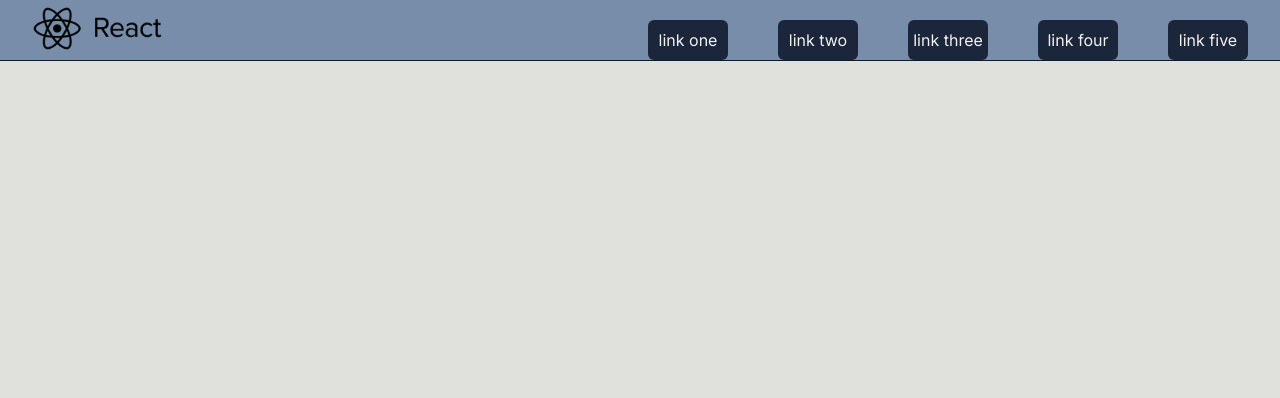
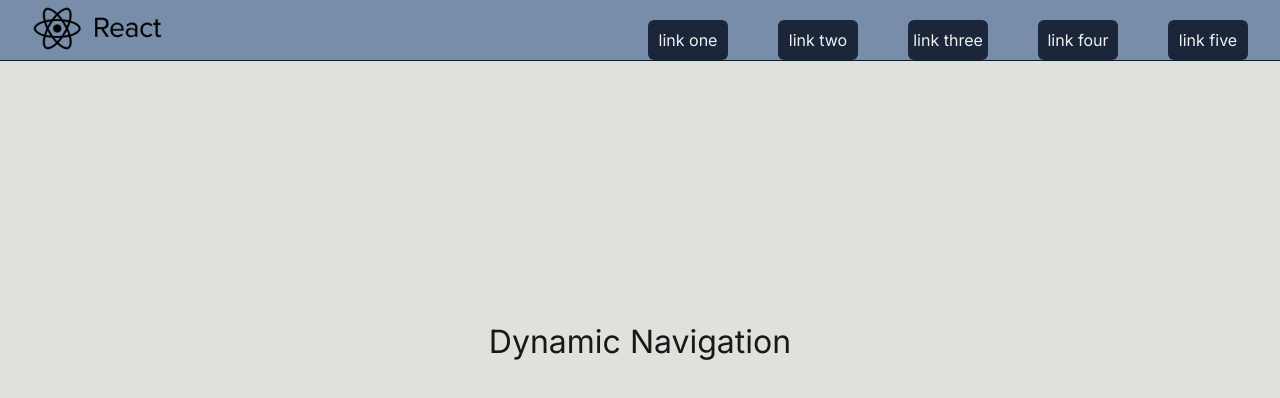
Before and after one commit to novel-code/nove-code-video-2, a React (Create React App) app: page / in a window 1280 px wide. Shown: the top 398 px of the page. Built offline with nearby package versions, Linux system fonts and the light colour scheme.

Commit message:
logic and ui need to done (mob nav)

```diff
--- a/src/App.js
+++ b/src/App.js
@@ -67,6 +67,11 @@ function App() {
           <NavigationDesktop navLinksData={navLinksData} />
         </header>
       </div>
+      <body>
+        <main className='main-content'>
+          <h1 className='heading'>Dynamic Navigation</h1>
+        </main>
+      </body>
     </div>
   );
 }
```
